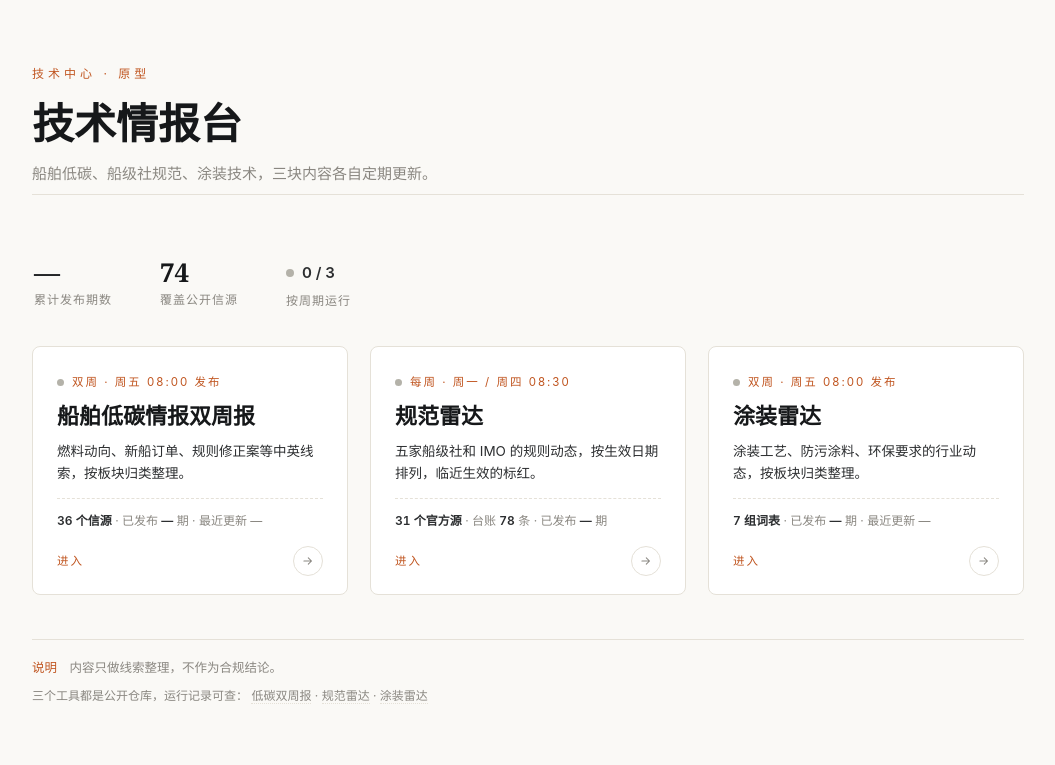
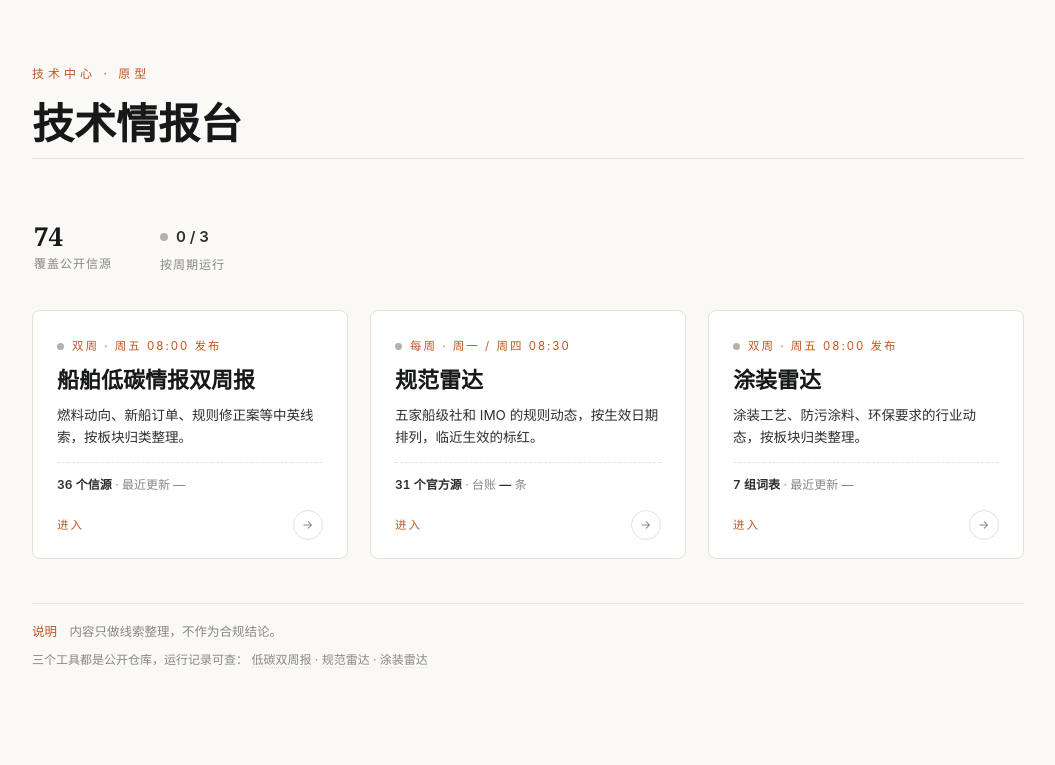
Before and after one commit to amiya54/intel-hub, a plain HTML site: page index.html in a window 1280 px wide. Shown: the whole page, without its empty margins (112-1167 px from the left). Drawn offline with Linux system fonts and the light colour scheme; no server answers.

Commit message:
简化：去掉期数展示与副标题

```diff
--- a/index.html
+++ b/index.html
@@ -104,12 +104,10 @@
   <header>
     <div class="kicker">技术中心 · 原型</div>
     <h1>技术情报台</h1>
-    <div class="sub">船舶低碳、船级社规范、涂装技术，三块内容各自定期更新。</div>
     <div class="rule"></div>
   </header>
 
   <div class="stats">
-    <div class="stat"><b id="st-issues">—</b><span>累计发布期数</span></div>
     <div class="stat"><b>74</b><span>覆盖公开信源</span></div>
     <div class="stat">
       <div class="live"><i id="st-dot"></i><em id="st-ok">—</em></div>
@@ -123,7 +121,7 @@
       <div class="cadence"><i class="dot" id="dot-lowc"></i>双周 · 周五 08:00 发布</div>
       <h2>船舶低碳情报双周报</h2>
       <div class="desc">燃料动向、新船订单、规则修正案等中英线索，按板块归类整理。</div>
-      <div class="meta"><b>36 个信源</b> · 已发布 <b id="cnt-lowc">—</b> 期 · <span id="upd-lowc">最近更新 —</span></div>
+      <div class="meta"><b>36 个信源</b> · <span id="upd-lowc">最近更新 —</span></div>
       <div class="cta">
         <span>进入</span>
         <i><svg viewBox="0 0 24 24" fill="none" stroke="currentColor" stroke-width="1.8" stroke-linecap="round" stroke-linejoin="round"><path d="M5 12h13M12.5 6.5 18 12l-5.5 5.5"/></svg></i>
@@ -134,7 +132,7 @@
       <div class="cadence"><i class="dot" id="dot-radar"></i>每周 · 周一 / 周四 08:30</div>
       <h2>规范雷达</h2>
       <div class="desc">五家船级社和 IMO 的规则动态，按生效日期排列，临近生效的标红。</div>
-      <div class="meta"><b>31 个官方源</b> · 台账 <b id="cnt-radar">78</b> 条 · 已发布 <b id="cnt-radar-iss">—</b> 期</div>
+      <div class="meta"><b>31 个官方源</b> · 台账 <b id="cnt-radar">—</b> 条</div>
       <div class="cta">
         <span>进入</span>
         <i><svg viewBox="0 0 24 24" fill="none" stroke="currentColor" stroke-width="1.8" stroke-linecap="round" stroke-linejoin="round"><path d="M5 12h13M12.5 6.5 18 12l-5.5 5.5"/></svg></i>
@@ -145,7 +143,7 @@
       <div class="cadence"><i class="dot" id="dot-coat"></i>双周 · 周五 08:00 发布</div>
       <h2>涂装雷达</h2>
       <div class="desc">涂装工艺、防污涂料、环保要求的行业动态，按板块归类整理。</div>
-      <div class="meta"><b>7 组词表</b> · 已发布 <b id="cnt-coat">—</b> 期 · <span id="upd-coat">最近更新 —</span></div>
+      <div class="meta"><b>7 组词表</b> · <span id="upd-coat">最近更新 —</span></div>
       <div class="cta">
         <span>进入</span>
         <i><svg viewBox="0 0 24 24" fill="none" stroke="currentColor" stroke-width="1.8" stroke-linecap="round" stroke-linejoin="round"><path d="M5 12h13M12.5 6.5 18 12l-5.5 5.5"/></svg></i>
@@ -205,22 +203,18 @@
   }
 
   function paint(data) {
-    let total = 0, ok = 0;
+    let ok = 0;
     FEEDS.forEach(f => {
       const d = data[f.key];
       const dot = document.getElementById('dot-' + f.key);
-      const cnt = document.getElementById('cnt-' + f.key);
       const upd = document.getElementById('upd-' + f.key);
-      if (!d || d.count == null) { if (dot) dot.className = 'dot'; return; }
-      total += d.count;
-      if (cnt) cnt.textContent = d.count;
-      const age = d.latest ? daysSince(new Date(d.latest)) : null;
-      if (upd && d.latest) upd.textContent = '最近更新 ' + fmtDate(new Date(d.latest));
-      const healthy = age != null && age <= f.maxDays;
+      if (!d || d.latest == null) { if (dot) dot.className = 'dot'; return; }
+      const age = daysSince(new Date(d.latest));
+      if (upd) upd.textContent = '最近更新 ' + fmtDate(new Date(d.latest));
+      const healthy = age <= f.maxDays;
       if (dot) dot.className = 'dot ' + (healthy ? 'ok' : 'warn');
       if (healthy) ok++;
     });
-    document.getElementById('st-issues').textContent = total || '—';
     document.getElementById('st-ok').textContent = ok + ' / ' + FEEDS.length;
     document.getElementById('st-dot').style.background =
       ok === FEEDS.length ? 'var(--ok)' : (ok > 0 ? 'var(--warn)' : 'var(--idle)');
```
